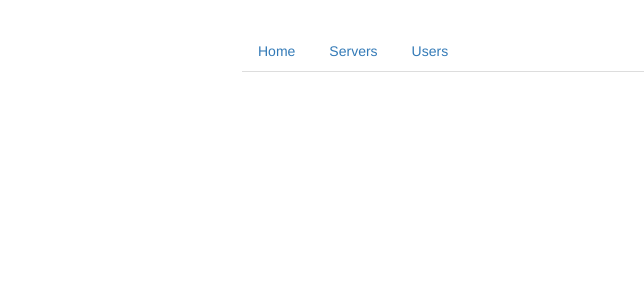
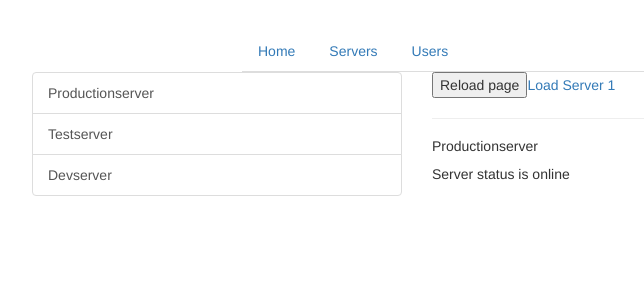
Before and after one commit to antoanparashkevov/angular-routes, an Angular app: page /servers/1 in a window 1280 px wide. Before the commit this address led to /. Shown: the top 300 px of the page, without its empty margins (23-667 px from the left). Built offline with nearby package versions, Linux system fonts and the light colour scheme.

Commit message:
add nested routes (child routes)

```diff
--- a/src/app/servers/servers.component.html
+++ b/src/app/servers/servers.component.html
@@ -2,7 +2,7 @@
   <div class="col-xs-12 col-sm-4">
     <div class="list-group">
       <a
-        [routerLink]="['/server', server.id]"
+        [routerLink]="['/servers', server.id]"
         class="list-group-item"
         *ngFor="let server of servers">
         {{ server.name }}
@@ -13,12 +13,11 @@
 <!--    <a routerLink="/servers">Reload</a>-->
     <button (click)="reloadPage()">Reload page</button>
     <a
-      [routerLink]="['/server', 1]"
+      [routerLink]="['/servers', 1]"
       [queryParams]="{allowEdit:true}"
       fragment="loading"
     >Load Server 1</a>
-    <app-edit-server></app-edit-server>
     <hr>
-    <app-server></app-server>
+    <router-outlet></router-outlet>
   </div>
 </div>
--- a/src/app/users/users.component.html
+++ b/src/app/users/users.component.html
@@ -2,7 +2,7 @@
   <div class="col-xs-12 col-sm-4">
     <div class="list-group">
       <a
-        href="#"
+        [routerLink]="['/users',user.id, user.name]"
         class="list-group-item"
         *ngFor="let user of users">
         {{ user.name }}
@@ -10,6 +10,6 @@
     </div>
   </div>
   <div class="col-xs-12 col-sm-4">
-    <app-user></app-user>
+    <router-outlet></router-outlet>
   </div>
 </div>
```
Also changed, not shown: src/app/app.module.ts (+15 -10 lines).
